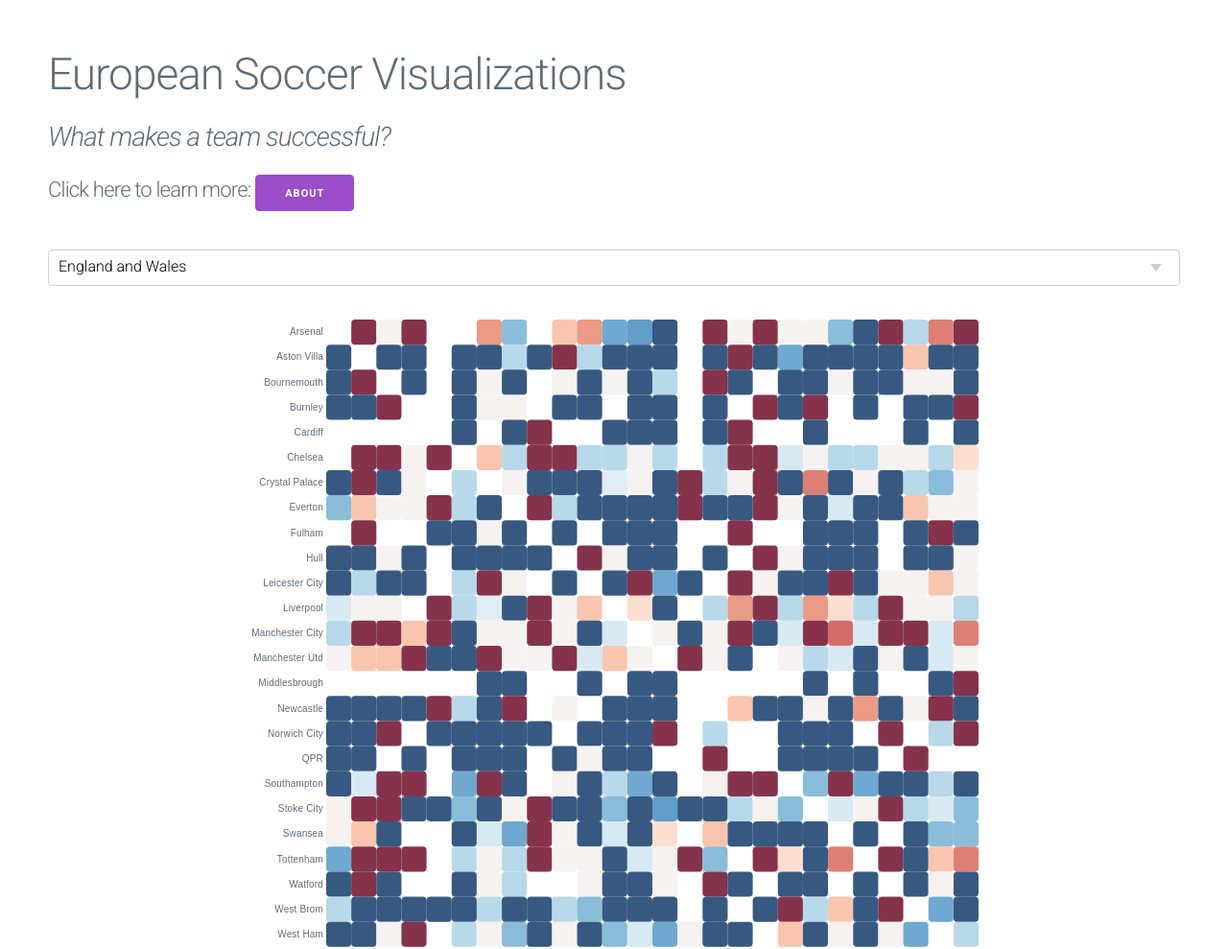
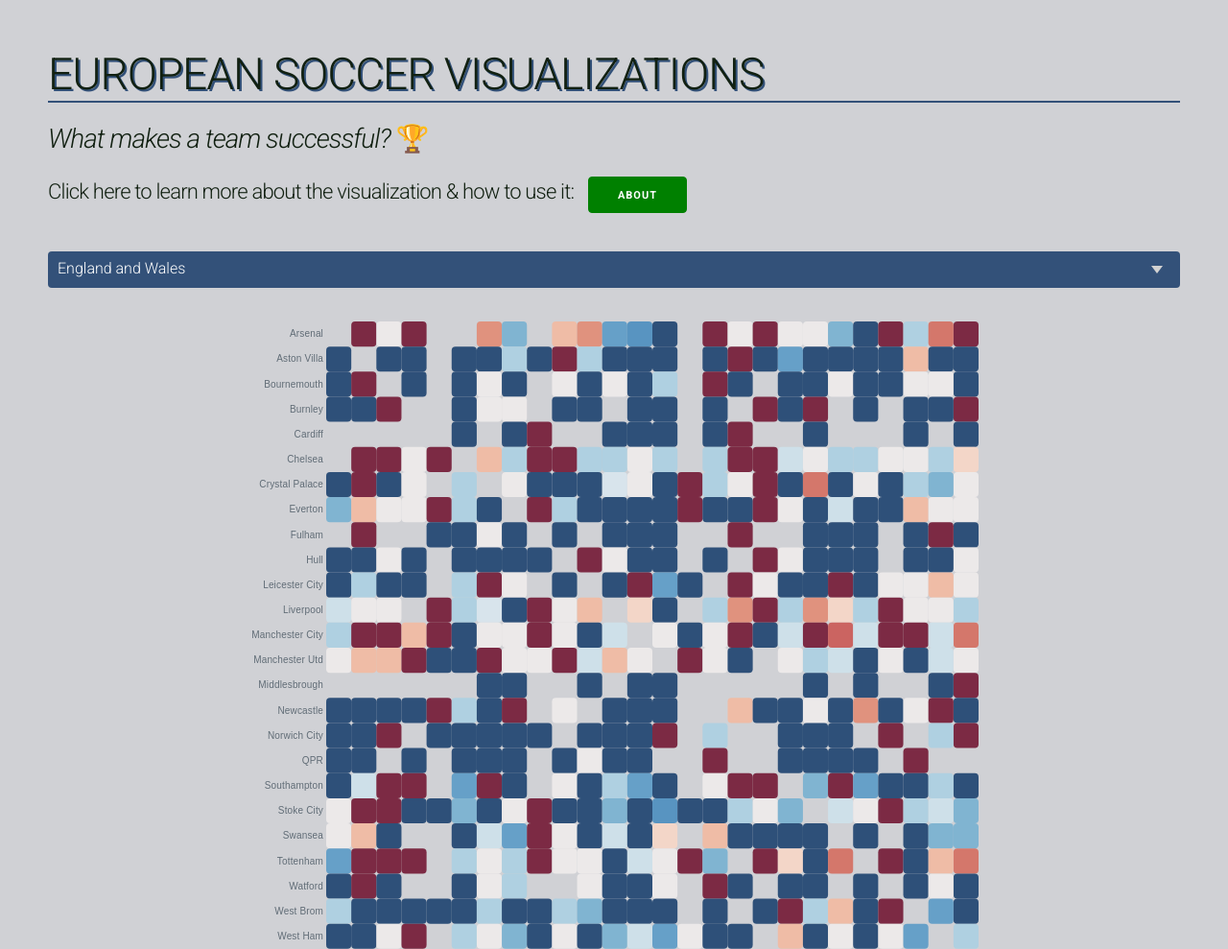
Before and after one commit to jolene-loz/soccer-data-visualization, a plain HTML site: page index.html in a window 1280 px wide. Shown: the top 989 px of the page at 96% size. Drawn offline with nearby package versions, Linux system fonts and the light colour scheme.

Commit message:
Stylistic improvements

```diff
--- a/goalLocation.js
+++ b/goalLocation.js
@@ -213,7 +213,6 @@ export function updateGoal(team1, team2){
       })
         .attr('cy', function(d) {
           if (d.name === "Centre of the box"){
-            console.log("current y", d.y)
             return d.y * 0.4 //done
           } else if (d.name === 'Very close range'){
             return d.y * (0.02) //done
@@ -332,7 +331,6 @@ export function updateGoal(team1, team2){
           })
           .attr('cy', function(d) {
             if (d.name === "Centre of the box"){
-              console.log("current y", d.y)
               return d.y * 0.4 //done
             } else if (d.name === 'Very close range'){
               return d.y * (0.02) //done
--- a/index.html
+++ b/index.html
@@ -19,14 +19,11 @@
 
   </head>
   <body>
-    <h1>European Soccer Visualizations</h1>
+    <strong><h1 class="tracking-in-expand">European Soccer Visualizations</h1></strong>
 
-    <em><h3>What makes a team successful?</em></h3>
+    <em><h3>What makes a team successful? </em>🏆</h3>
 
-    <h4>Click here to learn more: <a href="about.html" class="button">About</a></h4>
-
-
-
+    <h4>Click here to learn more about the visualization & how to use it: <a href="about.html" class="button">About</a></h4>
 
  <center>
   <div class = "heatmap">
--- a/style.css
+++ b/style.css
@@ -1,5 +1,6 @@
 body{
     padding: 50px;
+    background-color: #D0D1D5;
 }
 
 .tooltipAssist{
@@ -27,3 +28,88 @@ body{
 center{
     margin-top: 30px;
 }
+
+a.button{
+    background-color: green;
+    border-color: green;
+    margin-left: 10px;
+}
+a.button:hover,
+a.button:active,
+a.button:focus{
+    border: 0px !important;
+    color: white !important;
+    background-color: darkgreen;
+}
+
+h1{
+    color: rgb(17, 32, 17);
+    font-size: 4.5em;
+    font-weight: bold;
+    letter-spacing: -2px;
+    border-bottom: 2px solid #335179;
+    text-transform: uppercase;
+    text-shadow: 2px 2px  #335179;
+}
+
+
+h3{
+    color: rgb(17, 32, 17);
+    font-size: 4.5em;
+}
+
+h4{
+    color: rgb(17, 32, 17);
+    font-size: 4.5em;
+}
+
+.container{
+    width: flex;
+    display: auto;
+}
+
+
+#league{
+    background-color: #335179;
+    border: black;
+    color: white;
+}
+
+img{
+padding-bottom: 50px;
+}
+
+/**
+ * ----------------------------------------
+ * animation tracking-in-expand
+ * ----------------------------------------
+ */
+ @-webkit-keyframes tracking-in-expand {
+    0% {
+      letter-spacing: -0.5em;
+      opacity: 0;
+    }
+    40% {
+      opacity: 0.6;
+    }
+    100% {
+      opacity: 1;
+    }
+  }
+  @keyframes tracking-in-expand {
+    0% {
+      letter-spacing: -0.5em;
+      opacity: 0;
+    }
+    40% {
+      opacity: 0.6;
+    }
+    100% {
+      opacity: 1;
+    }
+  }
+
+  .tracking-in-expand {
+	-webkit-animation: tracking-in-expand 1.0s cubic-bezier(0.215, 0.610, 0.355, 1.000) both;
+	        animation: tracking-in-expand 1.0s cubic-bezier(0.215, 0.610, 0.355, 1.000) both;
+}
```
Also changed, not shown: about.html (+4 -3 lines), success.jpg (added).
